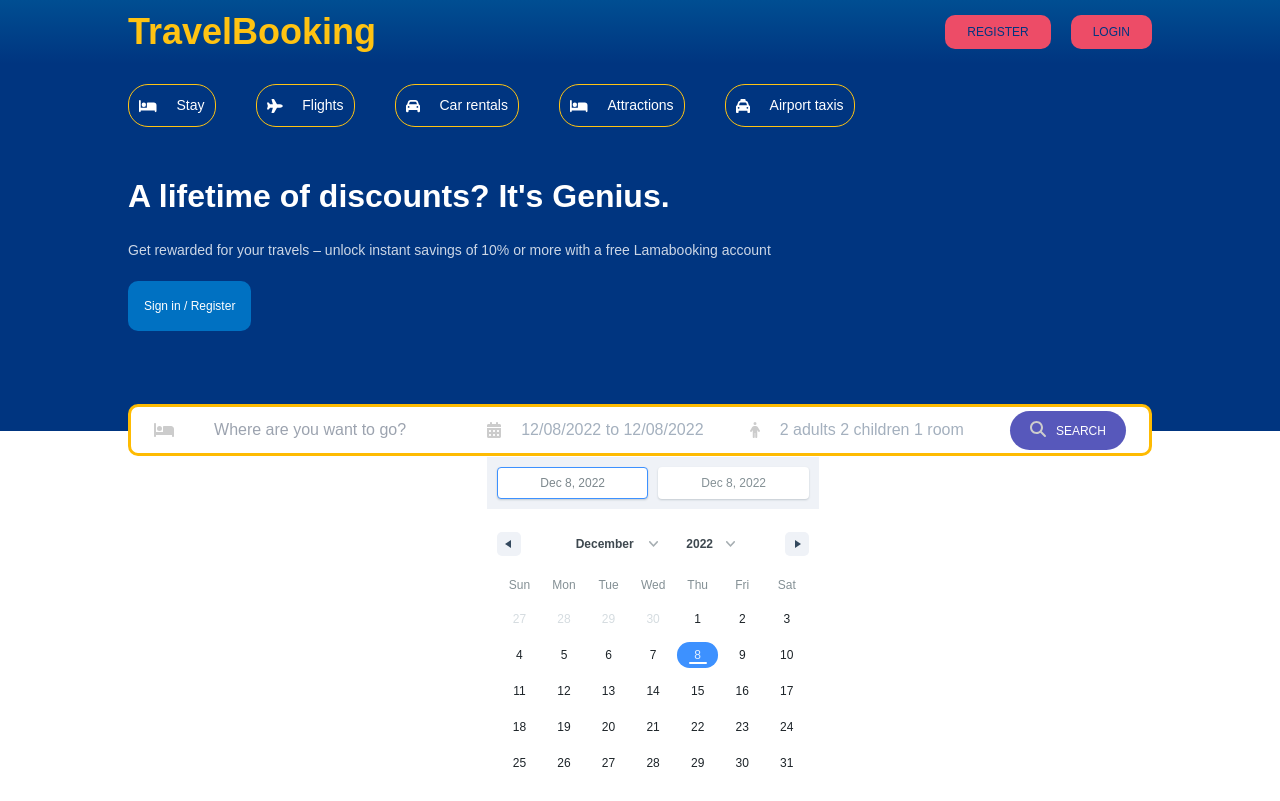
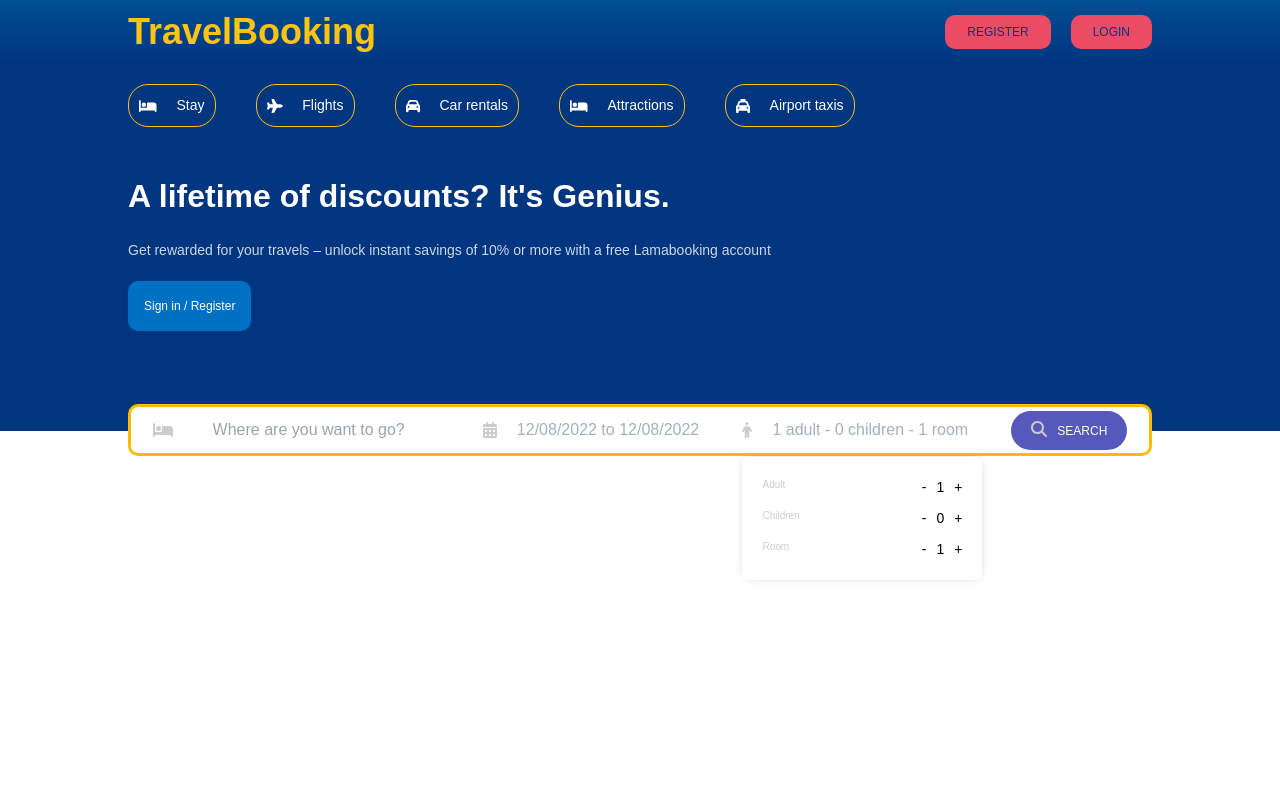
Before and after one commit to DevAnonitos/Booking-App, a React (Create React App) app: page / in a window 1280 px wide. Built offline with nearby package versions, Linux system fonts and the light colour scheme.

Commit message:
update-header-search#4

```diff
--- a/src/components/header/Header.jsx
+++ b/src/components/header/Header.jsx
@@ -16,6 +16,7 @@ import "./header.css";
 
 const Header = () => {
 
+  // ==================SET-LOGIC =================
   const [openDate, setOpenDate] = useState(false);
 
   const [date, setDate] = useState([
@@ -25,6 +26,14 @@ const Header = () => {
       key: 'selection',
     }
   ]);
+
+  const [openOptions, setOpenOptions] = useState(false);
+
+  const [options, setOptions] = useState({
+    adult: 1,
+    children: 0,
+    room: 1,
+  })
 
   return (
     <div className='header'>
@@ -76,20 +85,56 @@ const Header = () => {
           </div>
           <div className="headerSearchItems">
             <FontAwesomeIcon icon={faCalendarDays} className="headerIcon" />
-            <span className="headerSearchText">
+            <span
+              onClick={() => setOpenDate(!openDate)}
+              className="headerSearchText"
+            >
               {`${format(date[0].startDate, "MM/dd/yyyy")} to ${format(date[0].endDate, "MM/dd/yyyy")}`}
             </span>
+            {openDate &&
               <DateRange
                 editableDateInputs={true}
                 onChange={(item) => setDate([item.selection])}
                 moveRangeOnFirstSelection={false}
                 ranges={date}
+                rangeColors={["#55E6C1"]}
+                color={["#B33771"]}
+                showSelectionPreview={true}
                 className="dateHeaderSearch"
               />
+            }
           </div>
           <div className="headerSearchItems">
             <FontAwesomeIcon icon={faPerson} className="headerIcon" />
-            <span className="headerSearchText">2 adults 2 children 1 room</span>
+            <span className="headerSearchText">
+              {`${options.adult} adult - ${options.children} children - ${options.room} room`}
+            </span>
+              <div className="options">
+                <div className="optionsItem">
+                  <span className="optionText">Adult</span>
+                  <div className="optionCounter">
+                    <button className="optionCounterBtn">-</button>
+                    <span className="optionCounterNumb">1</span>
+                    <button className="optionCounterBtn">+</button>
+                  </div>
+                </div>
+                <div className="optionsItem">
+                  <span className="optionText">Children</span>
+                  <div className="optionCounter">
+                    <button className="optionCounterBtn">-</button>
+                    <span className="optionCounterNumb">0</span>
+                    <button className="optionCounterBtn">+</button>
+                  </div>
+                </div>
+                <div className="optionsItem">
+                  <span className="optionText">Room</span>
+                  <div className="optionCounter">
+                    <button className="optionCounterBtn">-</button>
+                    <span className="optionCounterNumb">1</span>
+                    <button className="optionCounterBtn">+</button>
+                  </div>
+                </div>
+              </div>
           </div>
           <div className="headerSearchItems">
             <button className="headerBtn-search">
--- a/src/components/header/header.css
+++ b/src/components/header/header.css
@@ -111,3 +111,30 @@
     position: absolute;
     top: 50px;
 }
+
+.options {
+    position: absolute;
+    top: 50px;
+    padding: 10px;
+    background-color: #ffffff;
+    color: #cdcdcd;
+    border-radius: 5px;
+    -webkit-box-shadow: 0px 0px 10px -5px rgba(0,0,0,0.4);
+    box-shadow: 0px 0px 10px -5px rgba(0,0,0,0.4);
+}
+
+.optionsItem{
+    display: flex;
+    justify-content: space-between;
+    width: 200px;
+    margin: 10px;
+}
+
+.optionCounter{
+    display: flex;
+    align-items: center;
+    gap: 10px;
+    font-size: 1.4rem;
+    color: #000;
+    font-weight: 400;
+}
```
Lines whose indentation alone changed are shown as unchanged.
